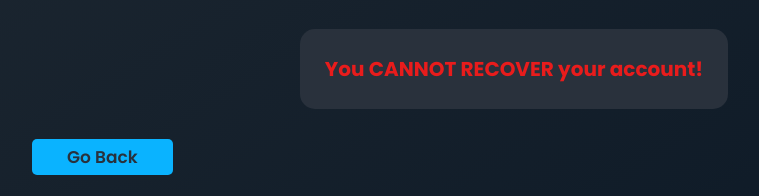
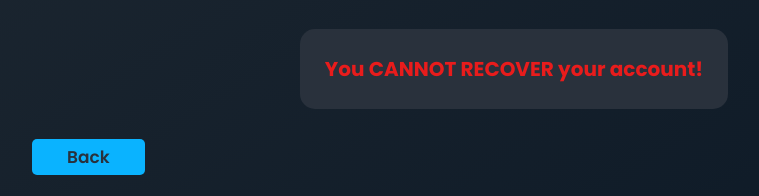
Before and after one commit to Yudin101/TODO-List, a Flask app: page /delete in a window 1280 px wide. Shown: the part 71-267 px from the top of the page, without its empty margins (126-885 px from the left). Run offline with Flask 3, Linux system fonts and the light colour scheme; the visitor is signed in with stand-in values (Sample User, id 1); some libraries are stand-ins or nearby versions.

Commit message:
Go Back -> Back

```diff
--- a/templates/about.html
+++ b/templates/about.html
@@ -9,7 +9,7 @@
 		{% if account %}
 			<div>
 				<a href="/">
-					<button class="rect-button-top">Go Back</button>
+					<button class="rect-button-top">Back</button>
 				</a>
 			</div>
 		{% endif %}
--- a/templates/change.html
+++ b/templates/change.html
@@ -18,7 +18,7 @@
 	<div class="contents">
 		<div>
 			<a href="/settings">
-				<button class="rect-button-top">Go Back</button>
+				<button class="rect-button-top">Back</button>
 			</a>
 		</div>
 		<h2>Change password for user : {{account}}</h2>
--- a/templates/delete.html
+++ b/templates/delete.html
@@ -17,7 +17,7 @@
 	<div class="contents">
 		<div>
 			<a href="/settings">
-				<button class="rect-button-top">Go Back</button>
+				<button class="rect-button-top">Back</button>
 			</a>
 		</div>
 		<h2>Confirm deleting user : {{account}}</h2>
--- a/templates/settings.html
+++ b/templates/settings.html
@@ -8,7 +8,7 @@
 	<div class="contents">
 		<div>
 			<a href="/">
-				<button class="rect-button-top">Go Back</button>
+				<button class="rect-button-top">Back</button>
 			</a>
 		</div>
 		<h2>Settings for the user : {{account}}</h2>
```
